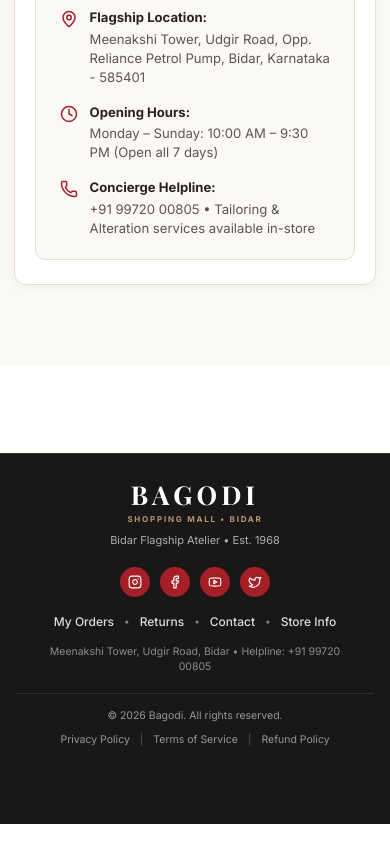
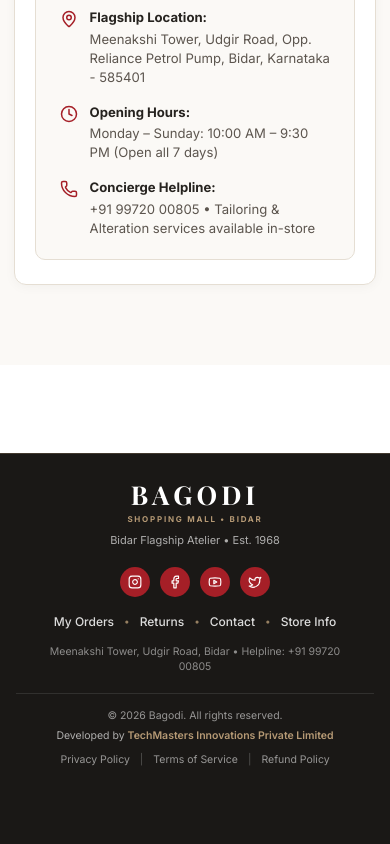
Before and after one commit to TechmastersTrainings/Bagodi-Official, a React (Vite) app in the folder frontend/apps/customer-web/: page / in a window 390 px wide. Shown: the part 2727-3571 px from the top of the page. Built offline with nearby package versions, Linux system fonts and the light colour scheme; no server answers; a web font is replaced by a local one.

Commit message:
feat(customer-web): add TechMasters Innovations Private Limited credit to desktop and mobile footer

```diff
--- a/frontend/apps/customer-web/src/layouts/CustomerLayout.module.css
+++ b/frontend/apps/customer-web/src/layouts/CustomerLayout.module.css
@@ -630,6 +630,26 @@
   gap: 12px;
 }
 
+.subFooterLeft {
+  display: flex;
+  align-items: center;
+  flex-wrap: wrap;
+  gap: 8px;
+}
+
+.subFooterLeftDot {
+  color: rgba(182, 154, 117, 0.7);
+}
+
+.subFooterCredit {
+  color: rgba(255, 255, 255, 0.65);
+}
+
+.subFooterCompany {
+  color: var(--bagodi-gold, #B69A75);
+  font-weight: 600;
+}
+
 .subFooterRight {
   display: flex;
   align-items: center;
@@ -729,6 +749,16 @@
     gap: 8px;
     padding-top: 14px;
     font-size: 10.5px;
+  }
+
+  .subFooterLeft {
+    flex-direction: column;
+    align-items: center;
+    gap: 4px;
+  }
+
+  .subFooterLeftDot {
+    display: none;
   }
 
   .subFooterRight {
--- a/frontend/apps/customer-web/src/layouts/CustomerLayout.tsx
+++ b/frontend/apps/customer-web/src/layouts/CustomerLayout.tsx
@@ -609,7 +609,14 @@ export const CustomerLayout: React.FC<CustomerLayoutProps> = ({
           {/* Sub-Footer */}
           <div className={styles.subFooter}>
             <div className={styles.subFooterLeft}>
-              © 2026 Bagodi. All rights reserved.
+              <span>© 2026 Bagodi. All rights reserved.</span>
+              <span className={styles.subFooterLeftDot} aria-hidden="true">•</span>
+              <span className={styles.subFooterCredit}>
+                Developed by{" "}
+                <strong className={styles.subFooterCompany}>
+                  TechMasters Innovations Private Limited
+                </strong>
+              </span>
             </div>
             <div className={styles.subFooterRight}>
               <Link to="/policies/privacy">Privacy Policy</Link>
```
